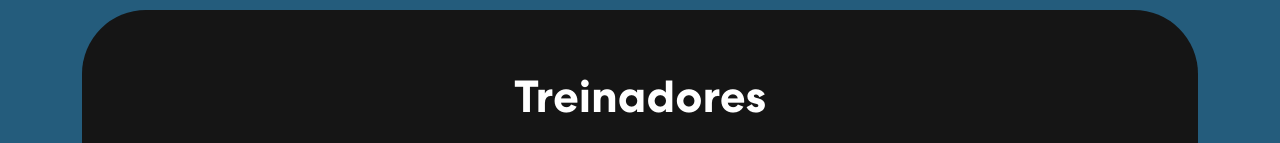
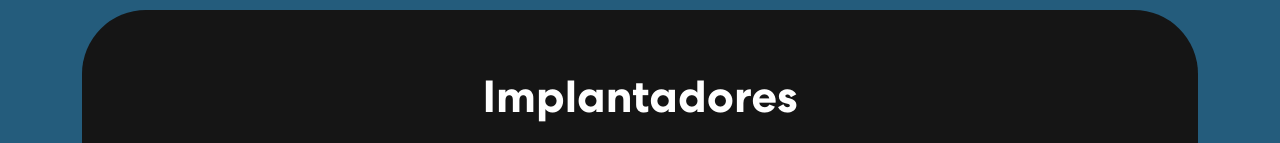
Before and after one commit to Paulo-Santos20/CHSclass, a React (Create React App) app: page / in a window 1280 px wide. Shown: the part 808-951 px from the top of the page. Built offline with nearby package versions, Linux system fonts and the light colour scheme; no server answers.

Commit message:
fell changes

```diff
--- a/src/components/Treinadores.js
+++ b/src/components/Treinadores.js
@@ -35,7 +35,7 @@ export const Skills = () => {
             <div className="row">
                 <div className="col-12">
                     <div className="skill-bx wow zoomIn">
-                        <h2>Treinadores</h2>
+                        <h2>Implantadores</h2>
                         <p>Equipe de treinamento CHS.</p>
                         <Carousel responsive={responsive} infinite={true} className="owl-carousel owl-theme skill-slider">
                             <div className="item">
```
